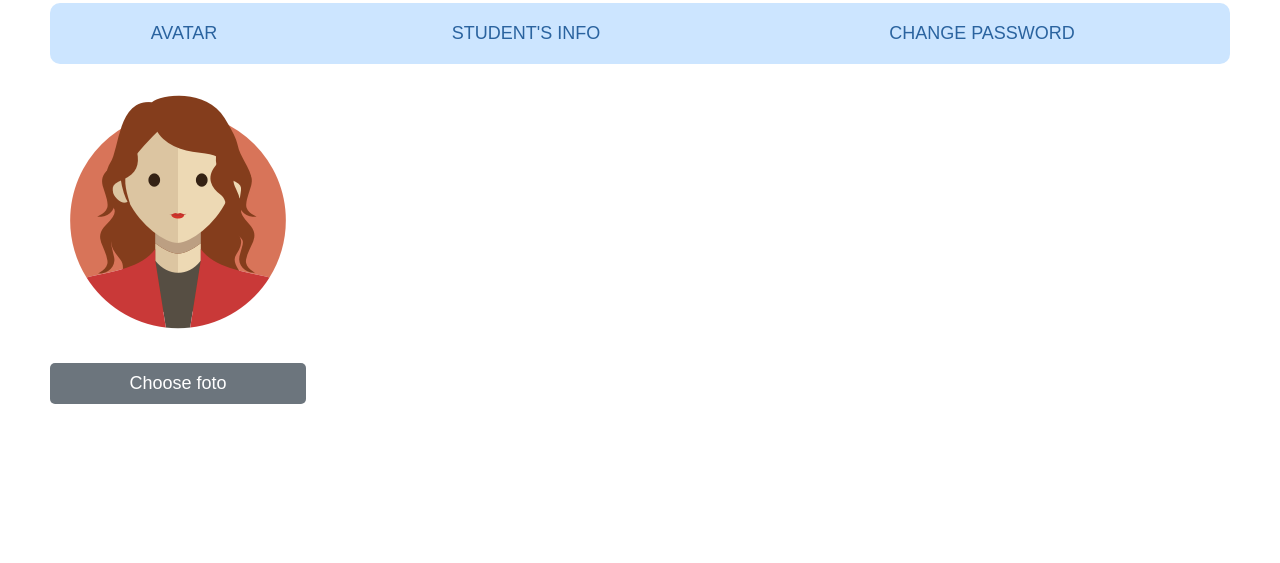
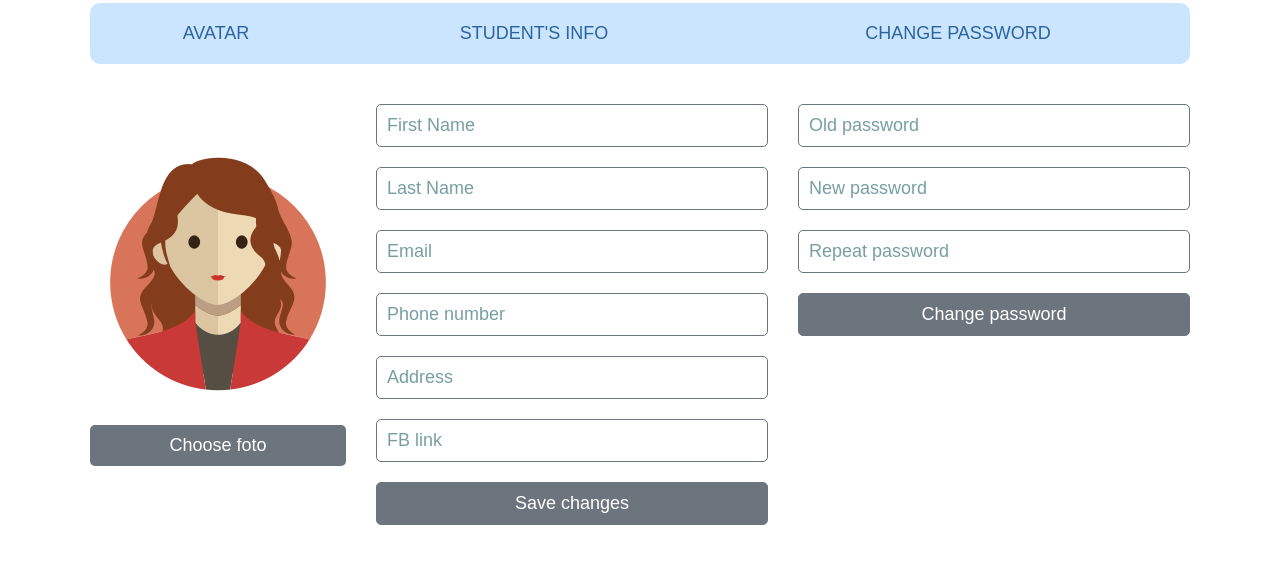
Before and after one commit to olgamitsiuk/Project_git_dz, a plain HTML site: page index.html in a window 1280 px wide. Shown: the part 171-734 px from the top of the page. Drawn offline with Linux system fonts and the light colour scheme.

Commit message:
Version03

```diff
--- a/index.html
+++ b/index.html
@@ -22,11 +22,33 @@
 		<div class="avatar">
 		<form action="#" method="post" name="avatar" autocomplete="on">
 			<img src="img/av_256.png" alt="alt">
-			<input type="file" accept=".jpg, .png, .bmp" id="ava" name="foto">
+			<input type="file" accept=".jpg, .png, .bmp, .svg" id="ava" name="foto">
 			<label for="ava"><p>Choose foto</p></label>
 		</form>
 		</div>
-
+		<div class="info">
+			<form action="#" method="post" name="info" autocomplete="on">
+				<ul>
+				<li><input type="text" name="firstname" maxlength="50" placeholder="First Name" required></li>
+				<li><input type="text" name="lastname" maxlength="50" placeholder="Last Name" required></li>
+				<li><input type="email" name="email" maxlength="50" placeholder="Email" required></li>
+				<li><input type="text" name="phone" maxlength="12" placeholder="Phone number" pattern="[0-9]{12}" required></li>
+				<li><input type="text" name="address" maxlength="100" placeholder="Address" required></li>
+				<li><input type="text" name="fb_link" maxlength="50" placeholder="FB link" required></li>
+				<li><button type="submit">Save changes</button></li>
+				</ul>
+			</form>
+		</div>
+		<div class="password">
+			<form action="#" method="post" name="password" autocomplete="on">
+				<ul>
+				<li><input type="password" name="old_pas" maxlength="20" placeholder="Old password" required></li>
+				<li><input type="password" name="new_pas" maxlength="20" placeholder="New password" required></li>
+				<li><input type="password" name="repeat_pas" maxlength="20" placeholder="Repeat password" required></li>
+				<li><button type="submit">Change password</button></li>
+				</ul>
+			</form>
+		</div>
 	</div>
 </body>
 </html>
--- a/styles.css
+++ b/styles.css
@@ -1,10 +1,13 @@
-body, ul{
-	margin: 0;
+body{
+	margin: 0 auto;
 	padding: 0;
+	width: 1200px;
 	font-family: arial;
 	font-size: 18px;
 }
 ul{
+	margin: 0;
+	padding: 0;
 	list-style-type: none;
 }
 a{
@@ -66,6 +69,7 @@ h1{
 }
 .avatar{
 	flex-basis: 20%;
+	padding: 10px 30px 10px 0px;
 	display: flex;
 	flex-direction: column;
 	justify-content: center;
@@ -82,3 +86,35 @@ h1{
 	border-radius: 5px;
 	text-align: center;
 }
+.info, .password{
+	flex-basis: 40%;
+	display: flex;
+	flex-direction: column;
+	padding: 10px 30px 10px 0px;
+}
+.password{
+	padding-right: 0;
+}
+.info ul, .password ul{
+	flex-basis: 100%;
+}
+.info ul li, .password ul li{
+	padding: 10px 0px;
+}
+.info ul li input, .info ul li button,
+.password ul li input, .password ul li button{
+	width: 100%;
+	padding: 10px;
+	box-sizing: border-box;
+	border: 1px solid #6c757d;
+	border-radius: 5px;
+	font-size: 18px;
+}
+.info ul li button, .password ul li button{
+	background-color: #6c757d;
+	color: #fff;
+}
+::placeholder{
+	font-size: 18px;
+	color: #779fa0;
+}
```
